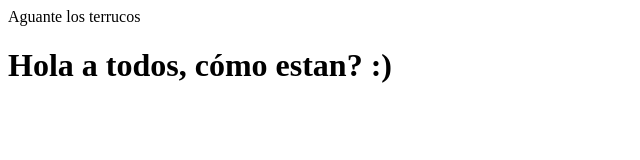
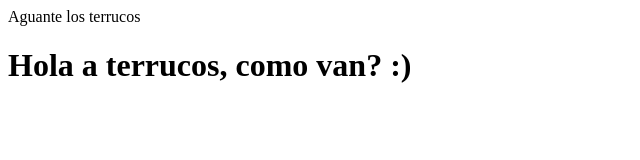
Before and after one commit to GrupoShots/TeamTerruco, a plain HTML site: page Index.html in a window 1280 px wide. Shown: the whole page, without its empty margins (0-640 px from the left). Drawn offline with Linux system fonts and the light colour scheme.

Commit message:
Lunes 19/09

```diff
--- a/Index.html
+++ b/Index.html
@@ -2,6 +2,6 @@ Aguante los terrucos
 </html>
 <head></head>
 <body>
-  <h1>Hola a todos, cómo estan? :)</h1>
+  <h1>Hola a terrucos, como van? :)</h1>
   </body>
 </html>
```
